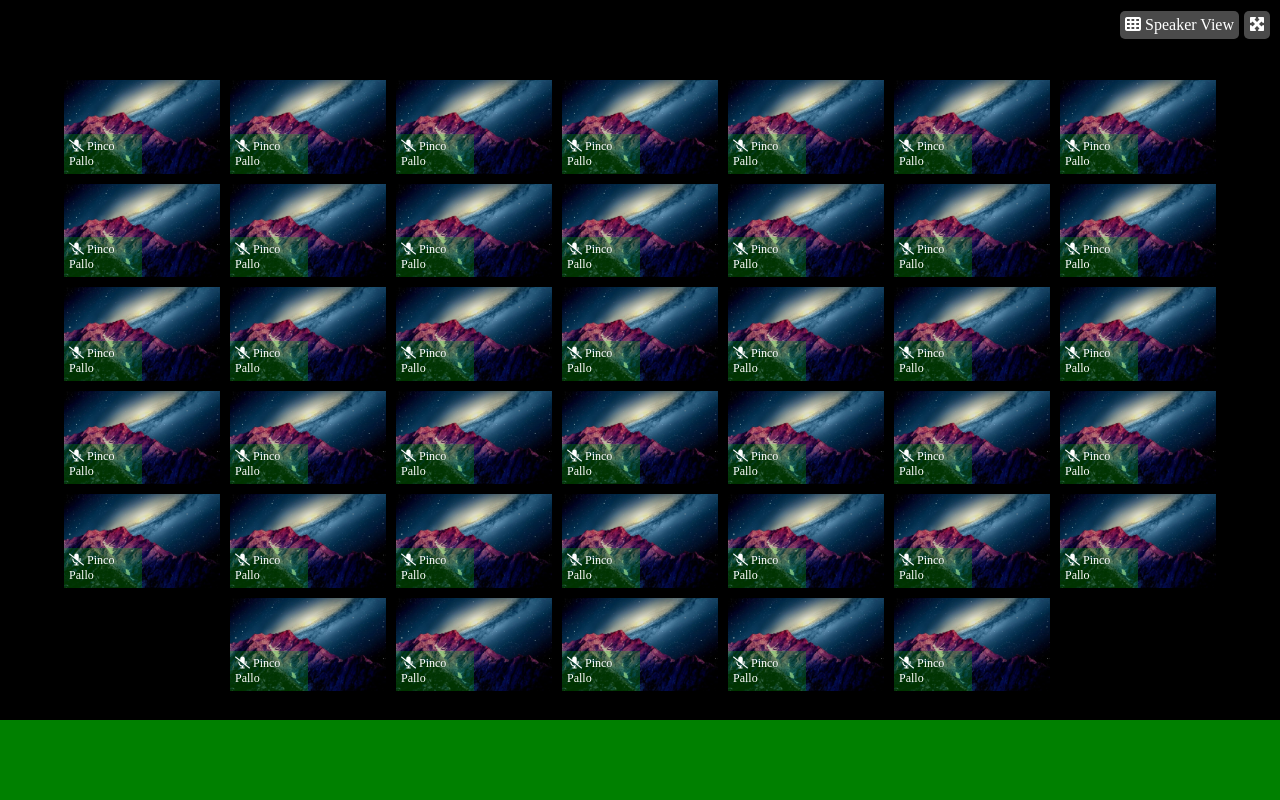
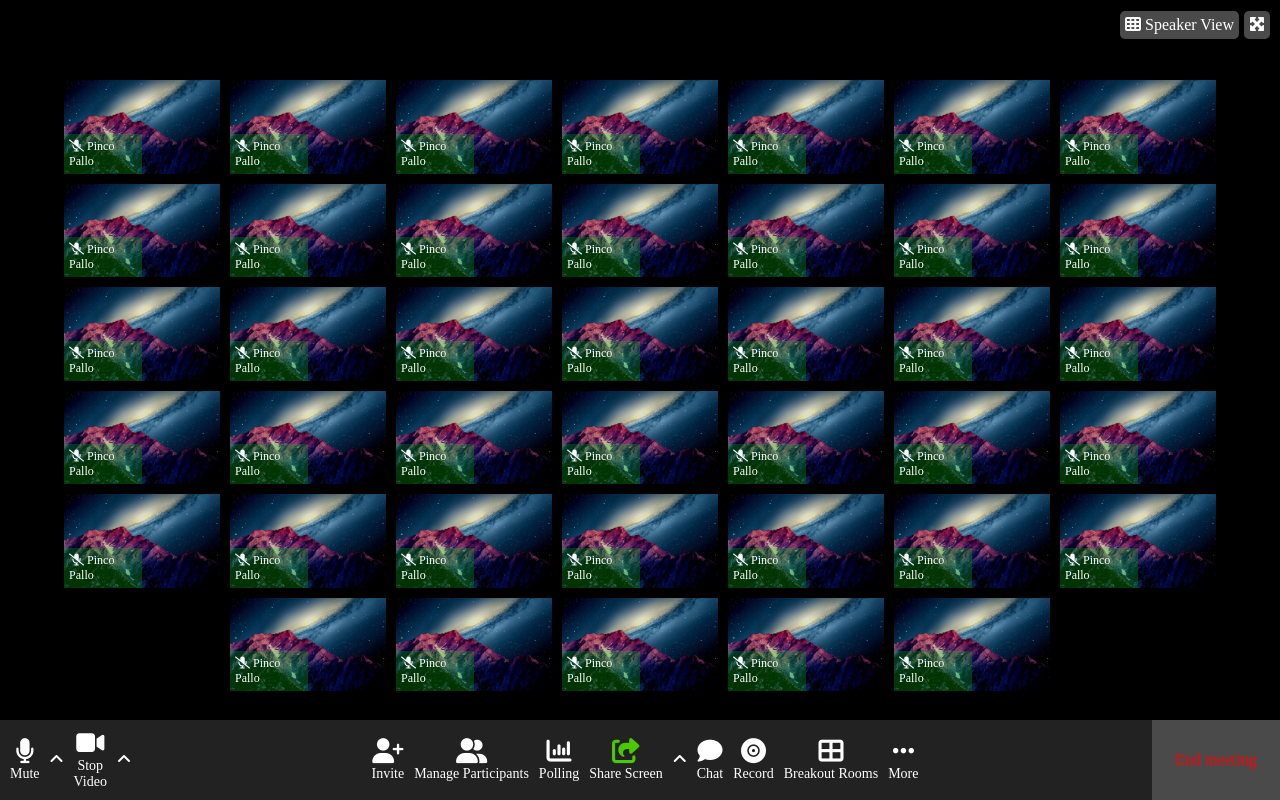
Before and after one commit to matteomedori/html-css-zoom, a plain HTML site: page index.html in a window 1280 px wide. Drawn offline with Linux system fonts and the light colour scheme.

Commit message:
feat: footer

```diff
--- a/css/style.css
+++ b/css/style.css
@@ -14,6 +14,10 @@ RESET
 COMMON
 ----------
 */
+a {
+  color: white;
+  text-decoration: none;
+}
 
 /*
 ----------
@@ -86,5 +90,61 @@ FOOTER
 */
 footer {
   height: 80px;
-  background-color: green;
+  background-color: #222222;
+  display: flex;
+  justify-content: space-between;
+  align-items: center;
+  color: white;
 }
+
+footer > div {
+  display: flex;
+}
+
+.full-icon {
+  display: flex;
+  align-items: center;
+  padding-left: 10px;
+  gap: 10px;
+}
+
+.footer-right,
+.footer-left {
+  width: 10%;
+}
+.footer-center {
+  width: 50%;
+  display: flex;
+  justify-content: center;
+}
+
+.icon {
+  display: inline-block;
+  text-align: center;
+}
+
+.symbol {
+  font-size: 25px;
+}
+
+.icon-name {
+  font-size: 14px;
+}
+
+.symbol.share a {
+  color: #4bc800;
+}
+
+.footer-right {
+  background-color: #4a4a4a;
+  color: red;
+  display: flex;
+  justify-content: center;
+  align-items: center;
+  height: 100%;
+  padding: 15px;
+}
+
+.footer-right a {
+  color: red;
+}
--- a/index.html
+++ b/index.html
@@ -22,9 +22,11 @@
     <!-- header -->
     <header>
       <span class="speaker-view">
-        <i class="fa-solid fa-table-cells"></i> Speaker View
+        <a href="#"><i class="fa-solid fa-table-cells"></i> Speaker View</a>
       </span>
-      <span class="maximize"><i class="fa-solid fa-maximize"></i></span>
+      <span class="maximize"
+        ><a href="#"><i class="fa-solid fa-maximize"></i></a
+      ></span>
     </header>
     <!-- /header -->
 
@@ -276,7 +278,118 @@
     <!-- /main -->
 
     <!-- footer -->
-    <footer></footer>
+    <footer>
+      <!-- footer: left part -->
+      <div class="footer-left">
+        <!-- full-icon-->
+        <div class="full-icon">
+          <div class="icon">
+            <div class="symbol">
+              <a href="#"><i class="fa-solid fa-microphone"></i></a>
+            </div>
+            <div class="icon-name">Mute</div>
+          </div>
+          <span class="arrow-up"
+            ><a href="#"><i class="fa-solid fa-angle-up"></i></a
+          ></span>
+        </div>
+        <!-- /full-icon-->
+
+        <div class="full-icon">
+          <div class="icon">
+            <div class="symbol">
+              <a href="#"><i class="fa-solid fa-video"></i></a>
+            </div>
+            <div class="icon-name">Stop Video</div>
+          </div>
+          <span class="arrow-up"
+            ><a href="#"><i class="fa-solid fa-angle-up"></i></a
+          ></span>
+        </div>
+      </div>
+      <!-- /footer: left part -->
+
+      <!-- footer: center part -->
+      <div class="footer-center">
+        <div class="full-icon">
+          <div class="icon">
+            <div class="symbol">
+              <a href="#"><i class="fa-solid fa-user-plus"></i></a>
+            </div>
+            <div class="icon-name">Invite</div>
+          </div>
+        </div>
+
+        <div class="full-icon">
+          <div class="icon">
+            <div class="symbol">
+              <a href="#"><i class="fa-solid fa-user-group"></i></a>
+            </div>
+            <div class="icon-name">Manage Participants</div>
+          </div>
+        </div>
+
+        <div class="full-icon">
+          <div class="icon">
+            <div class="symbol">
+              <a href="#"><i class="fa-solid fa-chart-column"></i></a>
+            </div>
+            <div class="icon-name">Polling</div>
+          </div>
+        </div>
+
+        <div class="full-icon">
+          <div class="icon">
+            <div class="symbol share">
+              <a href="#"><i class="fa-solid fa-share-from-square"></i></a>
+            </div>
+            <div class="icon-name">Share Screen</div>
+          </div>
+          <span class="arrow-up"
+            ><a href="#"><i class="fa-solid fa-angle-up"></i></a
+          ></span>
+        </div>
+
+        <div class="full-icon">
+          <div class="icon">
+            <div class="symbol">
+              <a href="#"><i class="fa-solid fa-comment"></i></a>
+            </div>
+            <div class="icon-name">Chat</div>
+          </div>
+        </div>
+
+        <div class="full-icon">
+          <div class="icon">
+            <div class="symbol">
+              <a href="#"><i class="fa-solid fa-record-vinyl"></i></a>
+            </div>
+            <div class="icon-name">Record</div>
+          </div>
+        </div>
+
+        <div class="full-icon">
+          <div class="icon">
+            <div class="symbol">
+              <a href="#"><i class="fa-solid fa-table-cells-large"></i></a>
+            </div>
+            <div class="icon-name">Breakout Rooms</div>
+          </div>
+        </div>
+
+        <div class="full-icon">
+          <div class="icon">
+            <div class="symbol">
+              <a href="#"><i class="fa-solid fa-ellipsis"></i></a>
+            </div>
+            <div class="icon-name">More</div>
+          </div>
+        </div>
+      </div>
+      <!-- /footer: center part -->
+
+      <div class="footer-right"><a href="#">End meeting</a></div>
+    </footer>
     <!-- /footer -->
   </body>
 </html>
```
